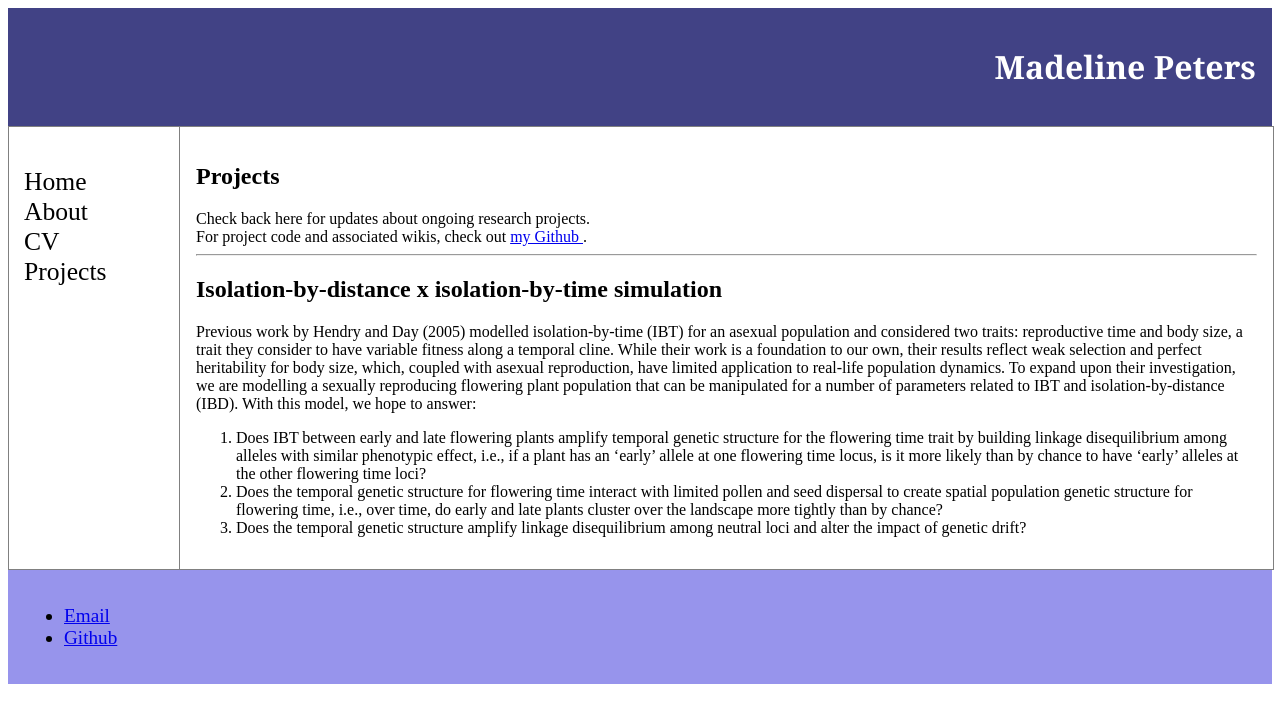
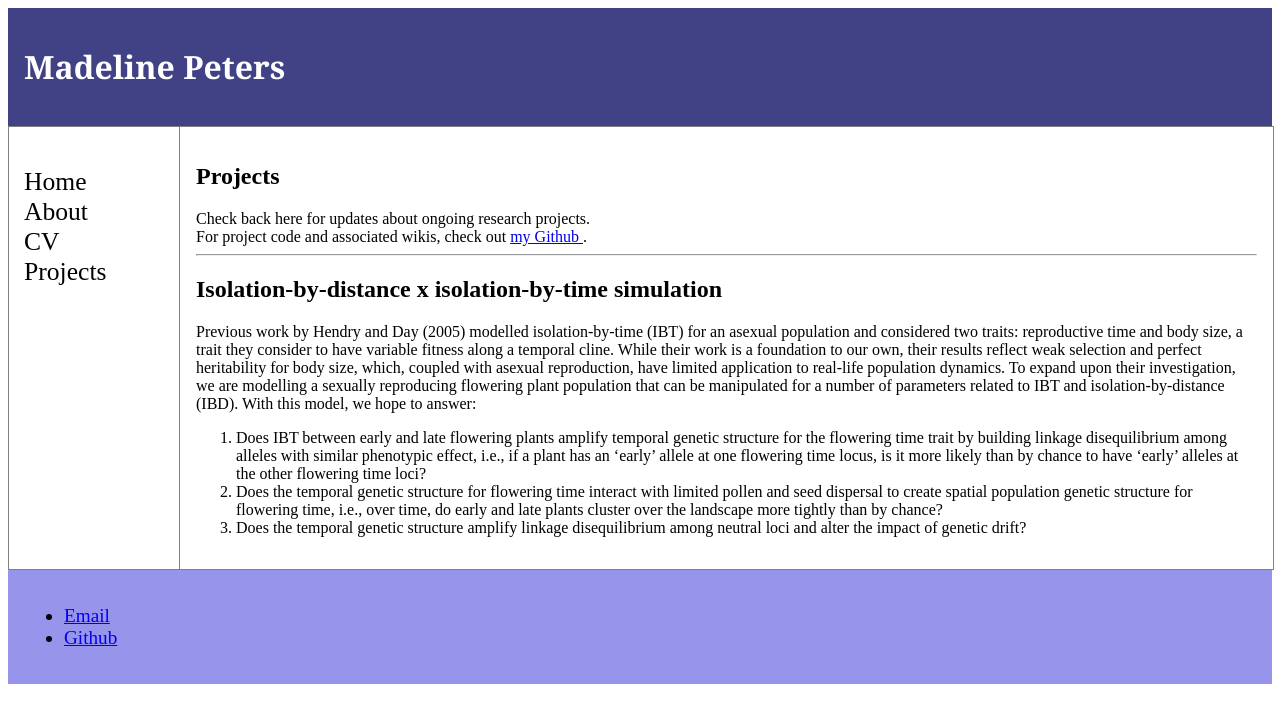
Before and after one commit to madelineapeters/madelineapeters.github.io, a Jekyll site: the page built from projects/index.html, in a window 1280 px wide. Shown: the top 723 px of the page. Built offline with Jekyll 4.4.1, drawn with Linux system fonts in a browser that asks for light colours.

Commit message:
Create default.html

```diff
--- a/_layouts/default.html
+++ b/_layouts/default.html
@@ -51,7 +51,7 @@
 	</head>
 	<body>
 		<header>
-  			 <h1 style="text-align: right; font-family: georgia, serif;">Madeline Peters</h1>
+  			 <h1 style="text-align: left; font-family: georgia, serif;">Madeline Peters</h1>
 		</header>
 		<nav>
     		<ul style="font-size:160%;">
```
